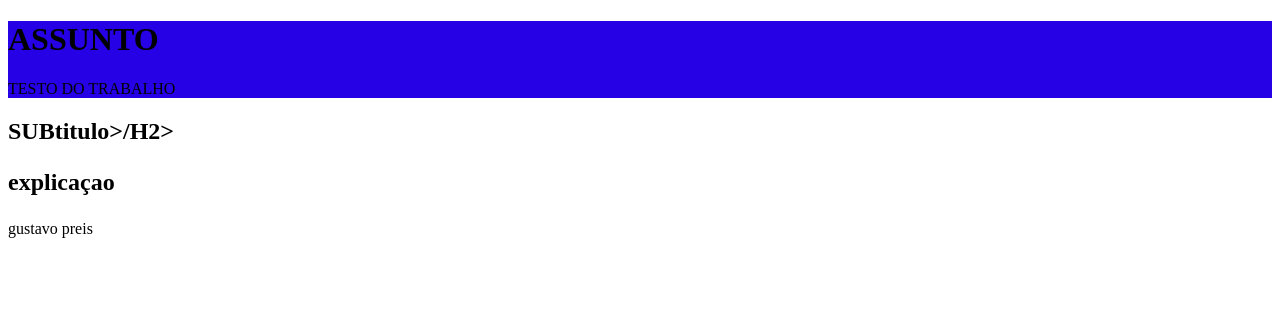
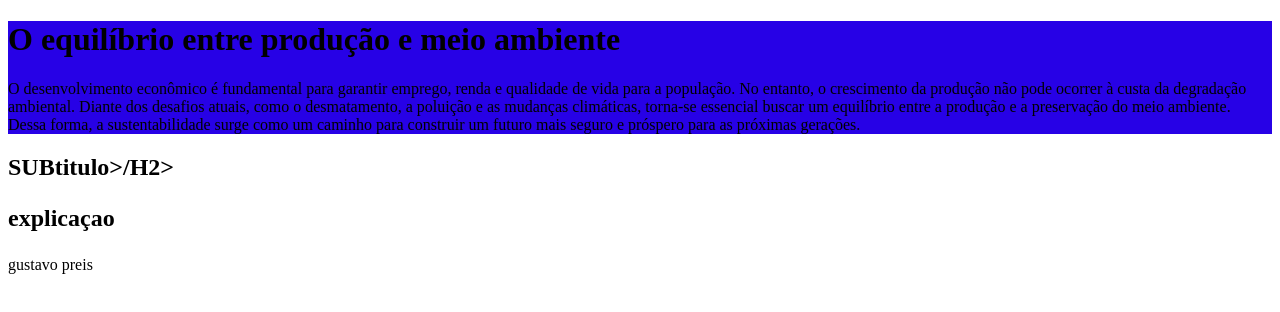
Before and after one commit to gustavopreis-pixel/agrinho, a plain HTML site: page index.html in a window 1280 px wide. Drawn offline with Linux system fonts and the light colour scheme; files that its build step writes are made by us from their sources.

Commit message:
conteudo

```diff
--- a/index.html
+++ b/index.html
@@ -10,8 +10,8 @@
 
 <body>
     <header>
-        <h1>ASSUNTO</h1>
-        <p>TESTO DO TRABALHO</p>
+        <h1>O equilíbrio entre produção e meio ambiente</h1> <!--Comentario-->
+        <p>O desenvolvimento econômico é fundamental para garantir emprego, renda e qualidade de vida para a população. No entanto, o crescimento da produção não pode ocorrer à custa da degradação ambiental. Diante dos desafios atuais, como o desmatamento, a poluição e as mudanças climáticas, torna-se essencial buscar um equilíbrio entre a produção e a preservação do meio ambiente. Dessa forma, a sustentabilidade surge como um caminho para construir um futuro mais seguro e próspero para as próximas gerações.</p> <!--Aqui Vai o texto/conteudo-->
     </header>
     <main>
         <h2>SUBtitulo>/H2>
@@ -21,5 +21,3 @@
         <p>gustavo preis</p>
     </footer>
 </body>
-
-</html>
```
